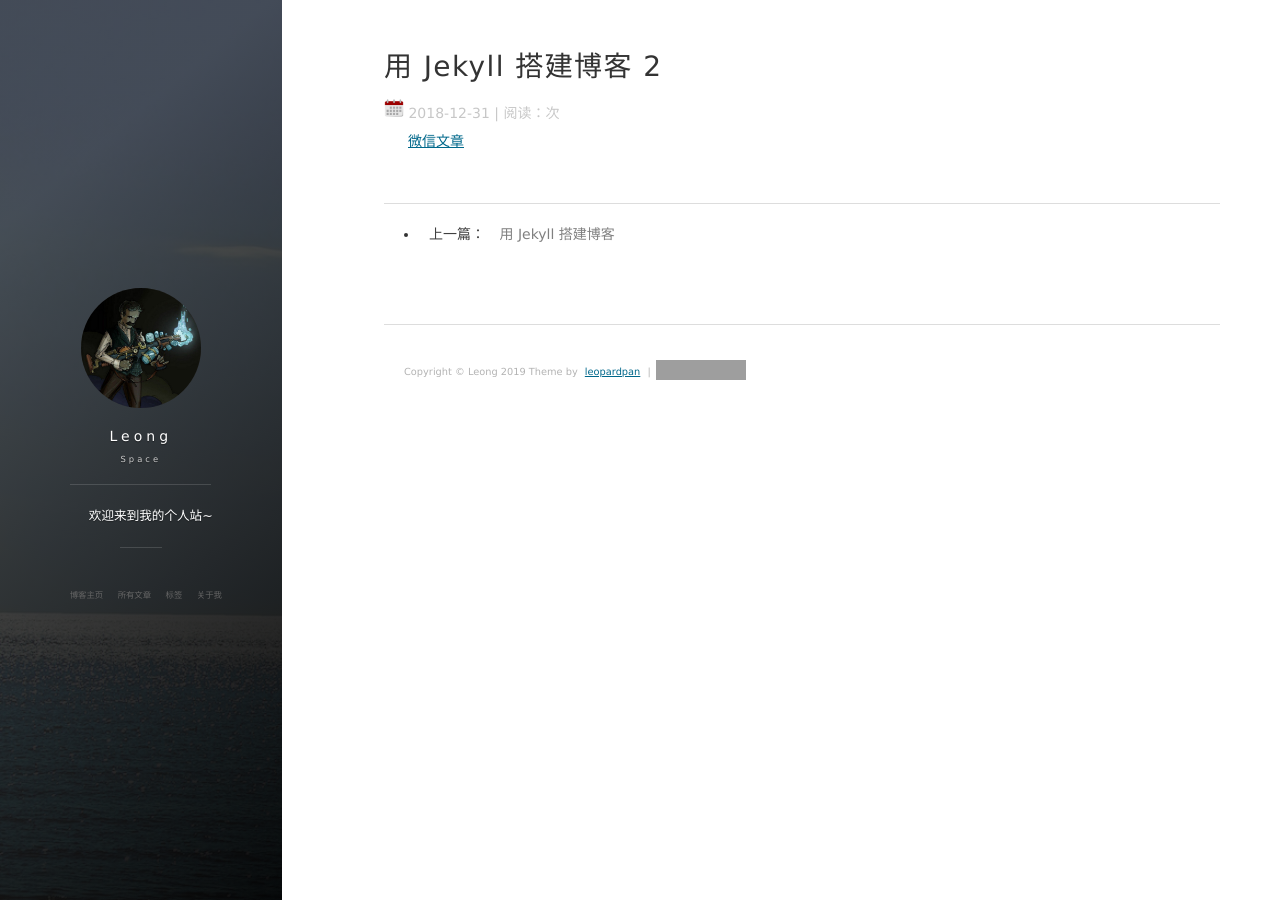
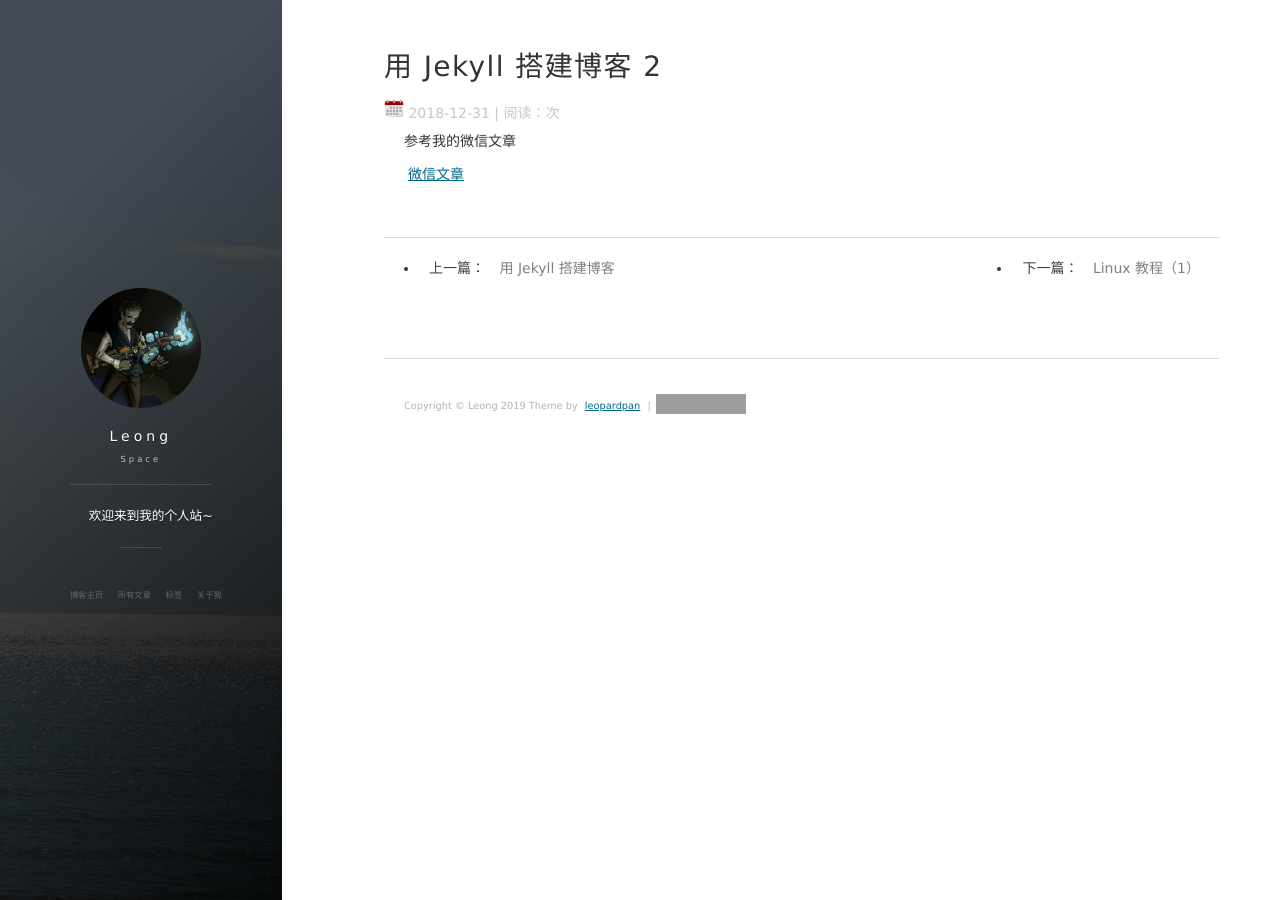
Before and after one commit to FLyingLSJ/flyinglsj.github.io, a Jekyll site: the page built from _posts/2018-12-31-用Jekyll搭建博客2.md, in a window 1280 px wide. Built offline with Jekyll 4.4.1, drawn with Linux system fonts in a browser that asks for light colours; nearby versions of some CDN libraries; comment, search, counter and statistics services are not loaded; grey boxes are pictures that could not be loaded.

Commit message:
update blog

```diff
--- a/_posts/2018-12-31-用Jekyll搭建博客2.md
+++ b/_posts/2018-12-31-用Jekyll搭建博客2.md
@@ -5,4 +5,8 @@ date: 2018-12-31
 tag: 博客
 ---
 
+
+
+参考我的微信文章
+
 [微信文章](https://mp.weixin.qq.com/s?timestamp=1546687808&src=3&ver=1&signature=vBWmjAZHjr1HeeXWxb8XM0QvXdyYBiGBayltHYBJ03c6dVLVgWjlVddUfYreIzOKZhLG3HeG8vmXzs3ZO447GRutWUZN1rc-afKqE*wpcLvpK4EnzDQQiVzEHeuxnlcMLpKEQxPE3RNLmlO5QqT3lNo8YaV*4NwVeCeFCjoY7N8=)
```
Also changed, not shown: _posts/2019-1-5-Linux_tutorial1.md (renamed from _posts/2018-1-5-Linux_tutorial1.md).
